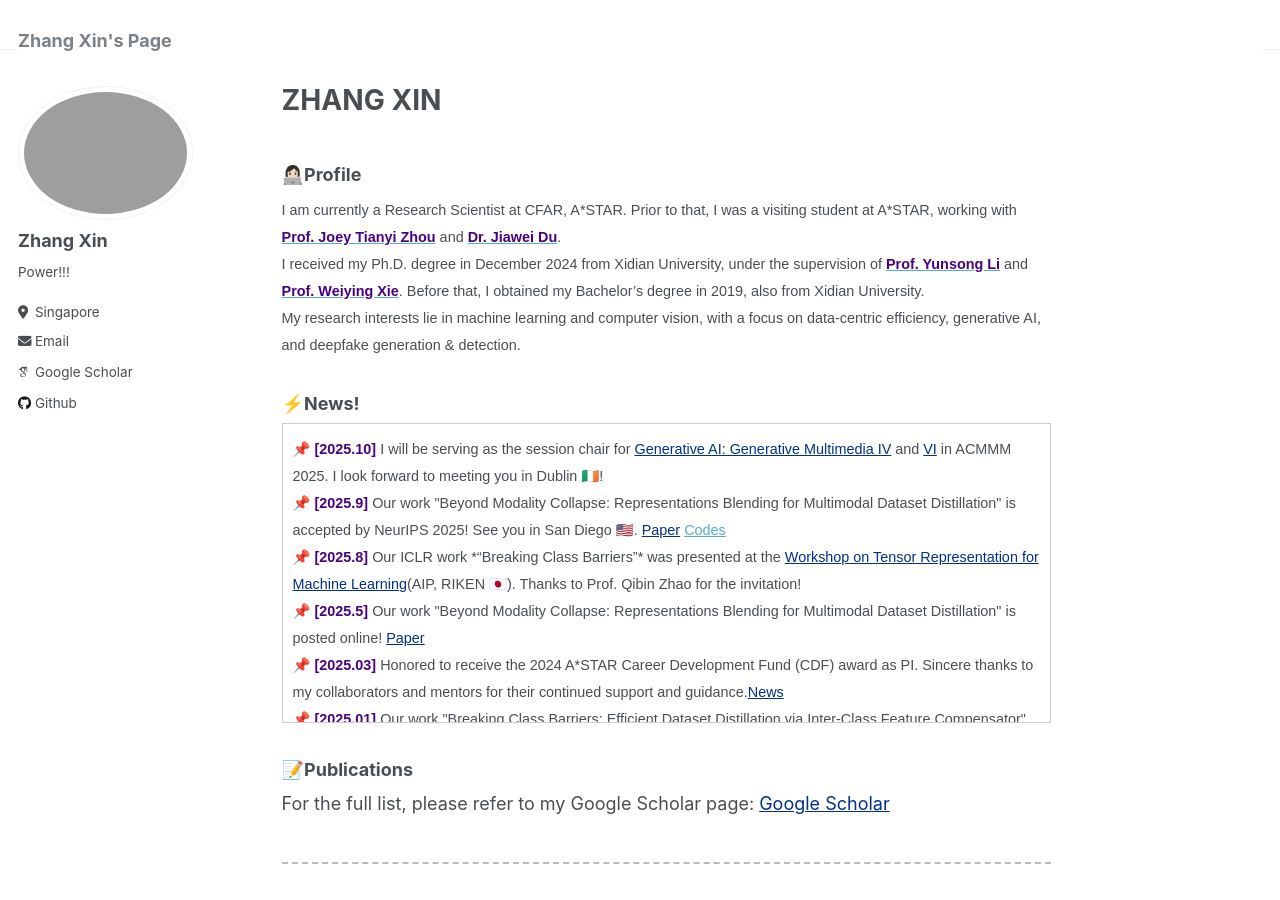
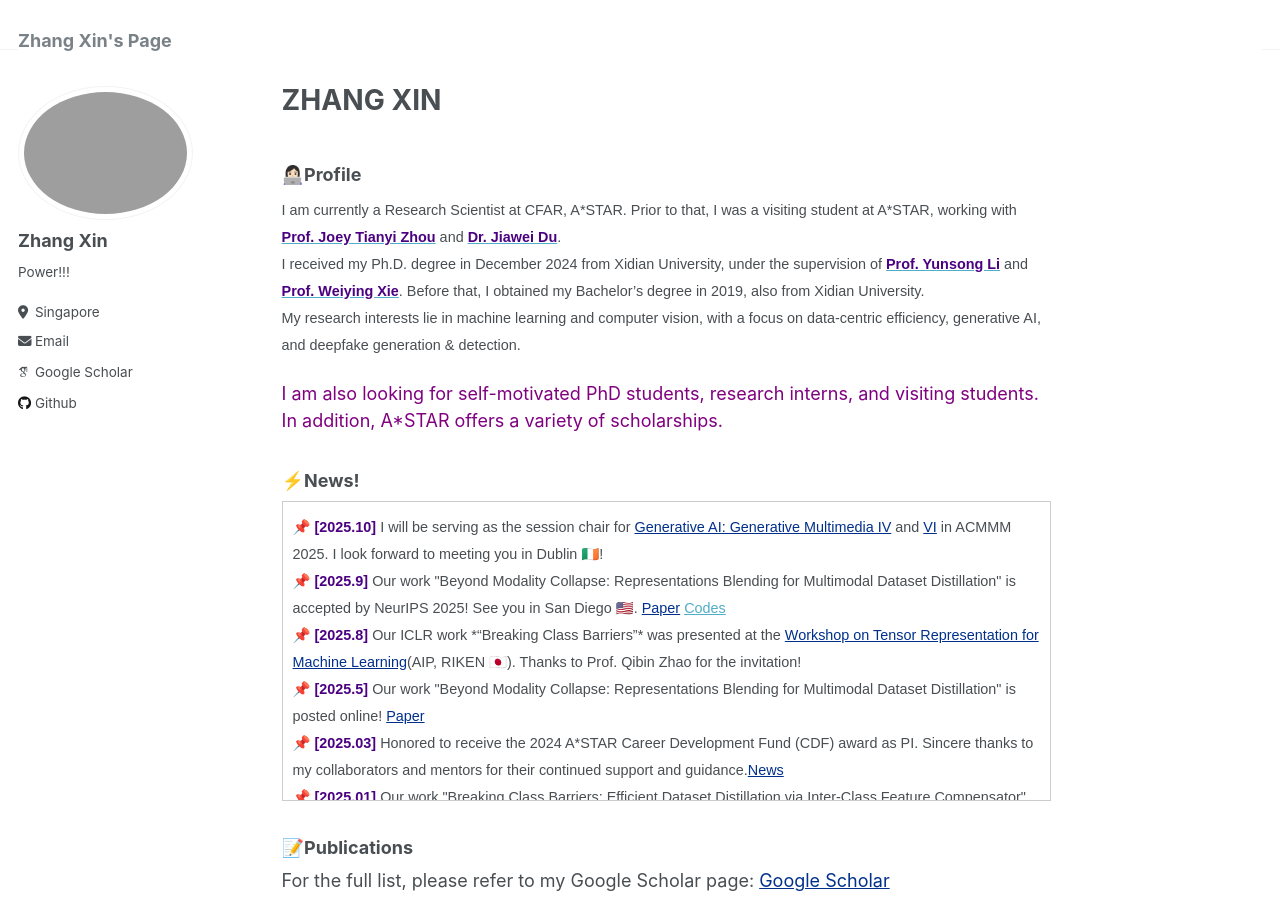
Before and after one commit to zhangxin-xd/zhangxin-xd.github.io, a Jekyll site: the page built from _pages/about.md, in a window 1280 px wide and 900 px high. Built offline with Jekyll 4.4.1, drawn with Linux system fonts in a browser that asks for light colours; some web fonts are replaced.

Commit message:
Update about.md

```diff
--- a/_pages/about.md
+++ b/_pages/about.md
@@ -13,6 +13,10 @@ redirect_from:
 I am currently a Research Scientist at CFAR, A\*STAR. Prior to that, I was a visiting student at A\*STAR, working with [<span style="color:#4B0082;"><strong>Prof. Joey Tianyi Zhou</strong></span>](https://joeyzhouty.github.io/index.html) and [<span style="color:#4B0082;"><strong>Dr. Jiawei Du</strong></span>](https://scholar.google.com/citations?user=WrJKEzEAAAAJ&hl=en).
 I received my Ph.D. degree in December 2024 from Xidian University, under the supervision of [<span style="color:#4B0082;"><strong>Prof. Yunsong Li</strong></span>](https://web.xidian.edu.cn/ysli/) and [<span style="color:#4B0082;"><strong>Prof. Weiying Xie</strong></span>](https://web.xidian.edu.cn/wyxie/). Before that, I obtained my Bachelor’s degree in 2019, also from Xidian University.
 My research interests lie in machine learning and computer vision, with a focus on data-centric efficiency, generative AI, and deepfake generation & detection.
+
+<span style="color: purple;">
+I am also looking for self-motivated PhD students, research interns, and visiting students. In addition, A*STAR offers a variety of scholarships.
+</span>
 
 ### ⚡️News!
 <div style="max-height:300px; overflow-y:auto; border:1px solid #ccc; padding:10px;">
```
